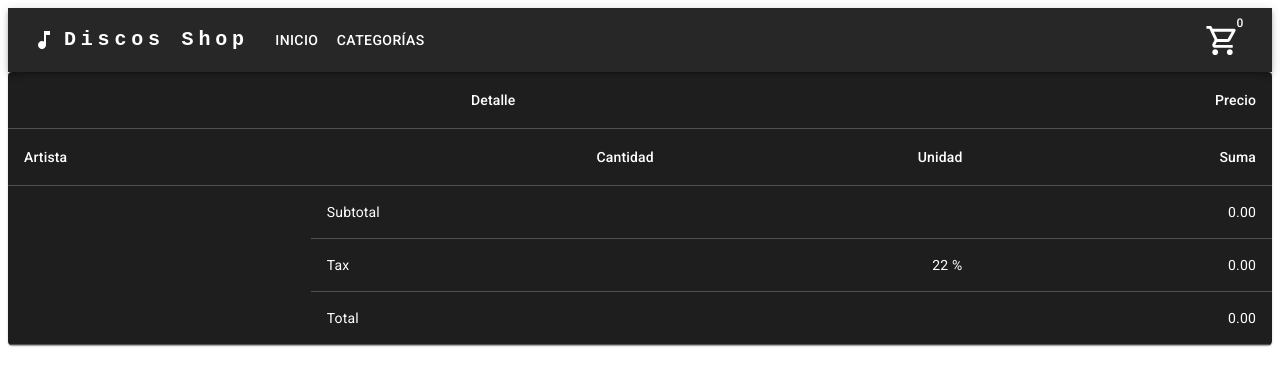
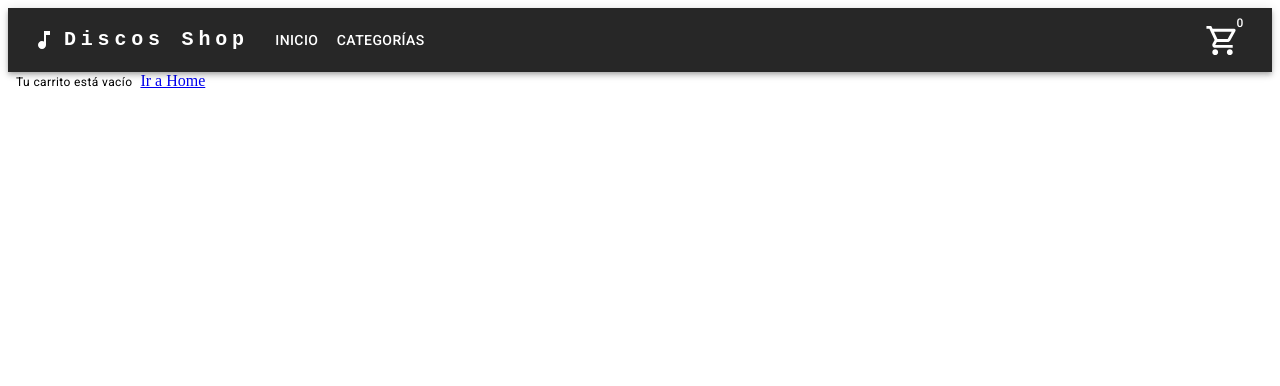
Before and after one commit to MatiasC13/shop, a React (Create React App) app: page /cart in a window 1280 px wide. Shown: the top 386 px of the page. Built offline with nearby package versions, Linux system fonts and the light colour scheme.

Commit message:
d-9 Cart View

```diff
--- a/src/components/ItemCount/ItemCount.js
+++ b/src/components/ItemCount/ItemCount.js
@@ -1,9 +1,9 @@
-import { useState, useContext } from "react";
+import { useContext } from "react";
 import { Button, Typography } from "@mui/material";
 import { CartContext } from "../../context/CartContext";
 import "./ItemCount.css";
 
-const ItemCount = ({ item, stock, count, setCount, setOnAdd }) => {
+const ItemCount = ({ item, count, setCount, setOnAdd }) => {
   const { addItem } = useContext(CartContext);
 
   const handlerAdd = (item, quantity) => {
@@ -30,7 +30,7 @@ const ItemCount = ({ item, stock, count, setCount, setOnAdd }) => {
         <Typography variant="h6">{count}</Typography>
         <Button
           onClick={() => setCount(count + 1)}
-          disabled={count >= stock}
+          disabled={count >= item.copias}
           variant="text"
           color="inherit"
           sx={{ fontSize: "1.5rem" }}
@@ -40,7 +40,7 @@ const ItemCount = ({ item, stock, count, setCount, setOnAdd }) => {
       </div>
       <Button
         onClick={() => handlerAdd(item, count)}
-        disabled={count <= 0 || count > stock}
+        disabled={count <= 0 || count > item.copias}
         variant="outlined"
         color="inherit"
         size="large"
--- a/src/components/ItemDetail/ItemDetail.js
+++ b/src/components/ItemDetail/ItemDetail.js
@@ -1,22 +1,22 @@
-import { useState, useContext } from "react";
+import { useState } from "react";
 import { Link } from "react-router-dom";
 import { Box, Grid, Typography, Button } from "@mui/material";
-import { CartContext } from "../../context/CartContext";
+// import { CartContext } from "../../context/CartContext";
 import ItemCount from "../ItemCount/ItemCount";
 import "./ItemDetail.css";
 
 const ItemDetail = ({ item }) => {
-  const { imagen, titulo, artista, discografica, anio, copias, precio } = item;
-  const { setCartListItems } = useContext(CartContext);
+  const { imagen, titulo, artista, discografica, anio, precio } = item;
+  // const { setCartListItems } = useContext(CartContext);
   const [count, setCount] = useState(1);
   const [onAdd, setOnAdd] = useState(false);
 
-  const handlerPurchased = () => {
-    const itemPurchased = { ...item, quantity: count };
-    console.log("hanfler purchased: ", itemPurchased);
-    // itemPurchased.quantity = count;
-    setCartListItems((oldList) => [...oldList, itemPurchased]);
-  };
+  // const handlerPurchased = () => {
+  //   const itemPurchased = { ...item, quantity: count };
+  //   console.log("hanfler purchased: ", itemPurchased);
+  //   // itemPurchased.quantity = count;
+  //   setCartListItems((oldList) => [...oldList, itemPurchased]);
+  // };
 
   return (
     <Box
@@ -61,7 +61,7 @@ const ItemDetail = ({ item }) => {
               setCount={setCount}
               setOnAdd={setOnAdd}
               item={item}
-              stock={copias}
+              // stock={copias}
               // initial={1}
             />
           ) : (
@@ -74,10 +74,10 @@ const ItemDetail = ({ item }) => {
             >
               <Link
                 to="/cart"
-                onClick={handlerPurchased}
+                // onClick={handlerPurchased}
                 className="item-detail-link"
               >
-                Comprar
+                Ir al Carrito
               </Link>
             </Button>
           )}
--- a/src/components/ItemDetailContainer/ItemDetailContainer.js
+++ b/src/components/ItemDetailContainer/ItemDetailContainer.js
@@ -3,7 +3,7 @@ import { useNavigate, useParams } from "react-router-dom";
 import { CartContext } from "../../context/CartContext";
 import Loader from "../Loader/Loader";
 import ItemDetail from "../ItemDetail/ItemDetail";
-import discos from "../../utils/discsMock";
+import getItem from "../../services/Request";
 
 const ItemDetailContainer = () => {
   const navigate = useNavigate();
@@ -11,18 +11,19 @@ const ItemDetailContainer = () => {
   const { loading, setLoading } = useContext(CartContext);
   const [item, setItem] = useState({});
 
-  const getItem = () => {
-    return new Promise((resolve) => {
-      setTimeout(() => {
-        resolve(discos);
-      }, 2000);
-    });
-  };
+  // const getItem = () => {
+  //   return new Promise((resolve) => {
+  //     setTimeout(() => {
+  //       resolve(discos);
+  //     }, 2000);
+  //   });
+  // };
 
   useEffect(() => {
     setLoading(true);
     getItem()
       .then((response) => {
+        // eslint-disable-next-line eqeqeq
         const findById = response.find((d) => d.id == id);
         findById === undefined ? navigate("/notFound") : setItem(findById);
       })
--- a/src/components/ItemList/ItemList.js
+++ b/src/components/ItemList/ItemList.js
@@ -3,21 +3,17 @@ import ItemSlider from "../ItemSlider/ItemSlider";
 import Item from "../Item/Item";
 
 const ItemList = ({ items, slider }) => {
-  const categoriesList = (
+  const show = slider ? (
+    <Grid mx={4}>
+      <ItemSlider items={items} />
+    </Grid>
+  ) : (
     <Grid container spacing={2}>
       {items.map((item, i) => (
         <Item key={i} p={item} />
       ))}
     </Grid>
   );
-
-  const homeList = (
-    <Grid mx={4}>
-      <ItemSlider items={items} />
-    </Grid>
-  );
-
-  const show = slider ? homeList : categoriesList;
 
   return (
     <Box mx={4} mb={5}>
--- a/src/components/TableCart/TableCart.js
+++ b/src/components/TableCart/TableCart.js
@@ -1,3 +1,6 @@
+import { useContext } from "react";
+import { Link } from "react-router-dom";
+import { CartContext } from "../../context/CartContext";
 import {
   Table,
   TableBody,
@@ -6,50 +9,48 @@ import {
   TableHead,
   TableRow,
   Paper,
+  Typography,
+  Button,
 } from "@mui/material";
-import { useContext } from "react";
-import { CartContext } from "../../context/CartContext";
+import IconButton from "@mui/material/IconButton";
+import DeleteOutlineOutlinedIcon from "@mui/icons-material/DeleteOutlineOutlined";
 
 export default function TableCart() {
-  const { cartListItems } = useContext(CartContext);
+  const { cartListItems, removeItem, clear } = useContext(CartContext);
 
-  const rows = cartListItems.map((i) =>
-    createRow(
-      i.id,
-      i.imagem,
-      i.titulo,
-      i.artista,
-      i.discografica,
-      i.categoria,
-      i.anio,
-      i.copias,
-      i.precio
-    )
-  );
+  const rows = cartListItems.map((i) => createRow(i));
 
-  const TAX_RATE = 0.22;
-
-  function createRow(desc, qty, unit) {
-    const price = priceRow(qty, unit);
-    return { desc, qty, unit, price };
+  function createRow(order) {
+    const {
+      item: { id, imagen, titulo, artista, precio },
+      quantity,
+    } = order;
+    const priceRow = calculatePriceRow(precio, quantity);
+    return { precio, id, imagen, titulo, artista, quantity, priceRow };
   }
 
   function ccyFormat(num) {
     return `${num.toFixed(2)}`;
   }
 
-  function priceRow(qty, unit) {
+  function calculatePriceRow(qty, unit) {
     return qty * unit;
   }
 
-  function subtotal(items) {
-    return items.map(({ price }) => price).reduce((sum, i) => sum + i, 0);
+  function totalPrice(items) {
+    return items.map(({ priceRow }) => priceRow).reduce((sum, i) => sum + i, 0);
   }
-  const invoiceSubtotal = subtotal(rows);
-  const invoiceTaxes = TAX_RATE * invoiceSubtotal;
-  const invoiceTotal = invoiceTaxes + invoiceSubtotal;
+
+  const invoiceTotal = totalPrice(rows);
 
   return (
+    <>
+      {cartListItems.length === 0 ? (
+        <Typography variant="caption" px={1}>
+          Tu carrito está vacío
+        </Typography>
+      ) : (
+        <>
           <TableContainer component={Paper}>
             <Table sx={{ minWidth: 700 }} aria-label="spanning table">
               <TableHead>
@@ -61,33 +62,38 @@ export default function TableCart() {
                 </TableRow>
                 <TableRow>
                   <TableCell>Artista</TableCell>
+                  <TableCell align="right">Titulo</TableCell>
                   <TableCell align="right">Cantidad</TableCell>
-            <TableCell align="right">Unidad</TableCell>
-            <TableCell align="right">Suma</TableCell>
+                  <TableCell align="right">Precio Unit.</TableCell>
+                  <TableCell align="right">Total</TableCell>
                 </TableRow>
               </TableHead>
               <TableBody>
-          {rows.map((row) => (
-            <TableRow key={row.desc}>
-              <TableCell>{row.desc}</TableCell>
-              <TableCell align="right">{row.qty}</TableCell>
-              <TableCell align="right">{row.unit}</TableCell>
-              <TableCell align="right">{ccyFormat(row.price)}</TableCell>
+                {rows.map(
+                  ({ precio, id, imagen, titulo, artista, priceRow }, i) => (
+                    <TableRow key={i}>
+                      <TableCell>
+                        <img alt="" src={`/img/${imagen}`}></img>
+                      </TableCell>
+                      <TableCell align="right">{titulo}</TableCell>
+                      <TableCell align="right">{artista}</TableCell>
+                      <TableCell align="right">{ccyFormat(precio)}</TableCell>
+                      <TableCell align="right">{ccyFormat(priceRow)}</TableCell>
+                      <TableCell align="right">
+                        <IconButton>
+                          <DeleteOutlineOutlinedIcon
+                            onClick={() => removeItem(id)}
+                          />
+                        </IconButton>
+                      </TableCell>
                     </TableRow>
-          ))}
+                  )
+                )}
 
                 <TableRow>
                   <TableCell rowSpan={3} />
-            <TableCell colSpan={2}>Subtotal</TableCell>
-            <TableCell align="right">{ccyFormat(invoiceSubtotal)}</TableCell>
                 </TableRow>
-          <TableRow>
-            <TableCell>Tax</TableCell>
-            <TableCell align="right">{`${(TAX_RATE * 100).toFixed(
-              0
-            )} %`}</TableCell>
-            <TableCell align="right">{ccyFormat(invoiceTaxes)}</TableCell>
-          </TableRow>
+
                 <TableRow>
                   <TableCell colSpan={2}>Total</TableCell>
                   <TableCell align="right">{ccyFormat(invoiceTotal)}</TableCell>
@@ -95,5 +101,10 @@ export default function TableCart() {
               </TableBody>
             </Table>
           </TableContainer>
+          <Button onClick={() => clear()}>Vaciar Carrito</Button>
+        </>
+      )}
+      <Link to="/">Ir a Home</Link>
+    </>
   );
 }
--- a/src/context/CartContext.js
+++ b/src/context/CartContext.js
@@ -4,22 +4,22 @@ const CartContext = createContext();
 
 const CartProvider = ({ children }) => {
   const [loading, setLoading] = useState(false);
+  const [discos, setDiscos] = useState([]);
   const [cartListItems, setCartListItems] = useState([]);
   // const [itemsPurchased, setItemsPurchased] = useState([]);
 
-  const addItem = (item, quantity) => {
-    console.log("item", item);
-    const isInCart = cartListItems.some((i) => i.id === item.id);
+  const addItem = (disc, quantity) => {
+    const isInCart = cartListItems.some(({ item: { id } }) => id === disc.id);
     if (!isInCart) {
-      const newItem = { item: item, quantity: quantity };
+      const newItem = { item: disc, quantity: quantity };
       setCartListItems((oldState) => [...oldState, newItem]);
     } else {
       alert("Ya tienes este producto en tu carrito");
     }
   };
 
-  const removeItem = (item) => {
-    setCartListItems(cartListItems.filter((i) => i.item.id !== item.item.id));
+  const removeItem = (id) => {
+    setCartListItems(cartListItems.filter((i) => i.item.id !== id));
   };
 
   const clear = () => {
@@ -29,6 +29,8 @@ const CartProvider = ({ children }) => {
   const data = {
     loading,
     setLoading,
+    discos,
+    setDiscos,
     cartListItems,
     setCartListItems,
     addItem,
--- /dev/null
+++ b/src/services/Request.js
@@ -0,0 +1,11 @@
+import discos from "../utils/discsMock.js";
+
+const getItems = () => {
+  return new Promise((resolve) => {
+    setTimeout(() => {
+      resolve(discos);
+    }, 2000);
+  });
+};
+
+export default getItems;
```
Also changed, not shown: src/components/CartWidget/CartWidget.js (+13 -17 lines), src/components/ItemListContainer/ItemListContainer.js (+16 -16 lines). Lines whose indentation alone changed are shown as unchanged.
